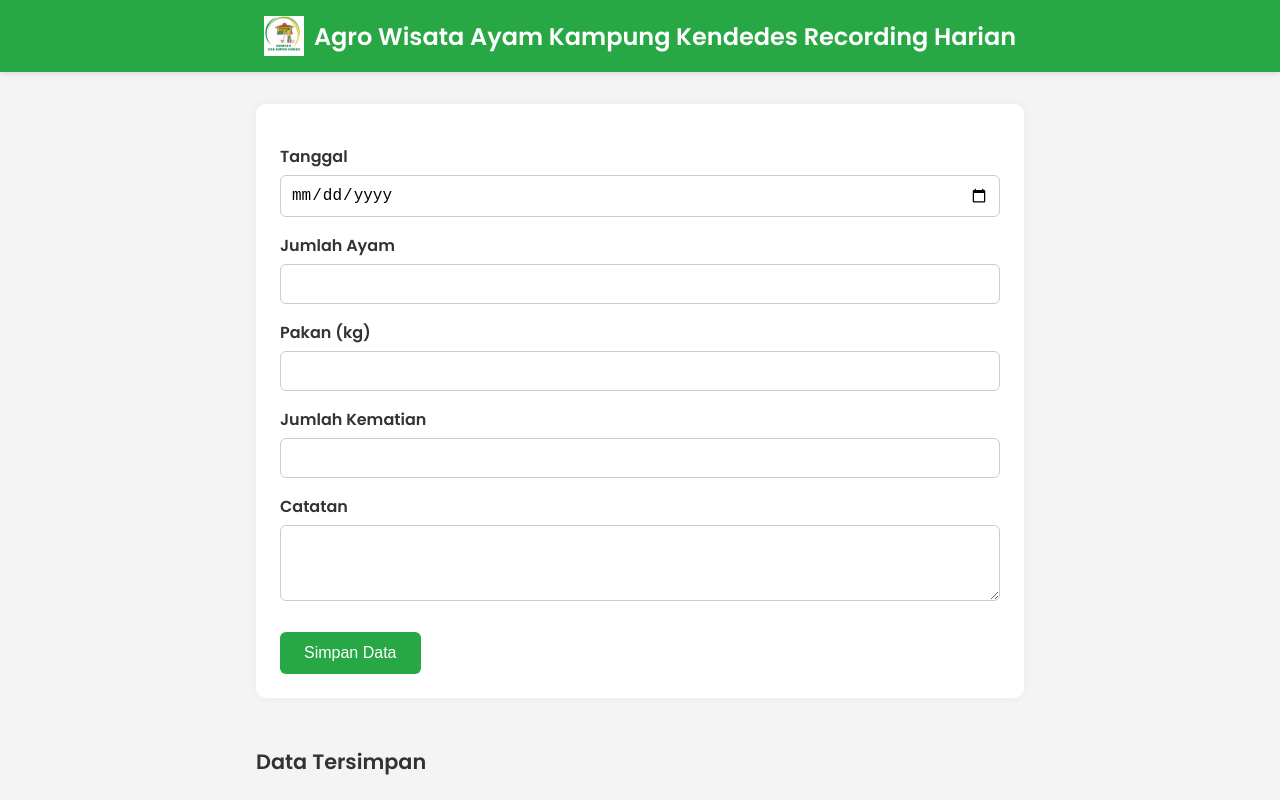
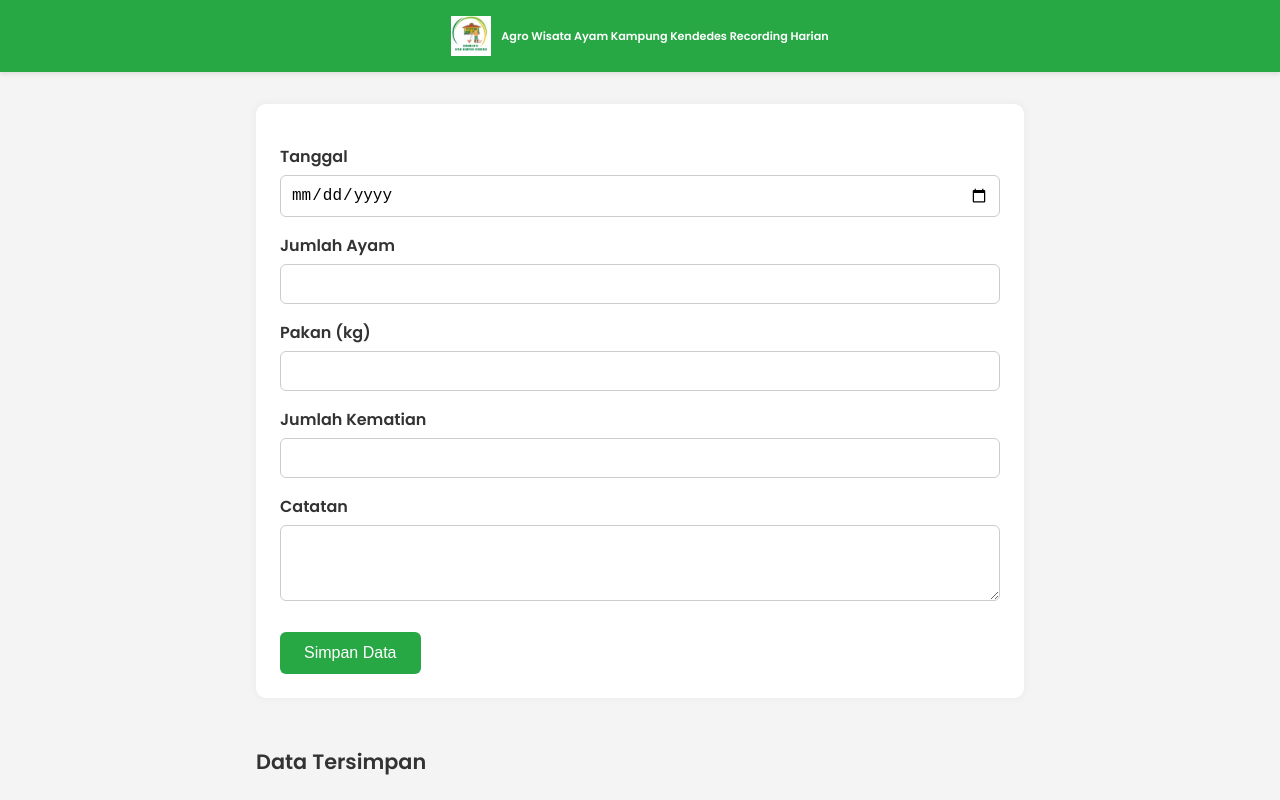
Before and after one commit to UlyaKuya/recording, a plain HTML site: page index.html in a window 1280 px wide. Shown: the top 800 px of the page. Drawn offline with nearby package versions, Linux system fonts and the light colour scheme.

Commit message:
Add files via upload

```diff
--- a/index.html
+++ b/index.html
@@ -36,7 +36,7 @@
     }
 
     h1 {
-      font-size: 1.5rem;
+      font-size: 0.70rem;
       margin: 0;
     }
 
```
